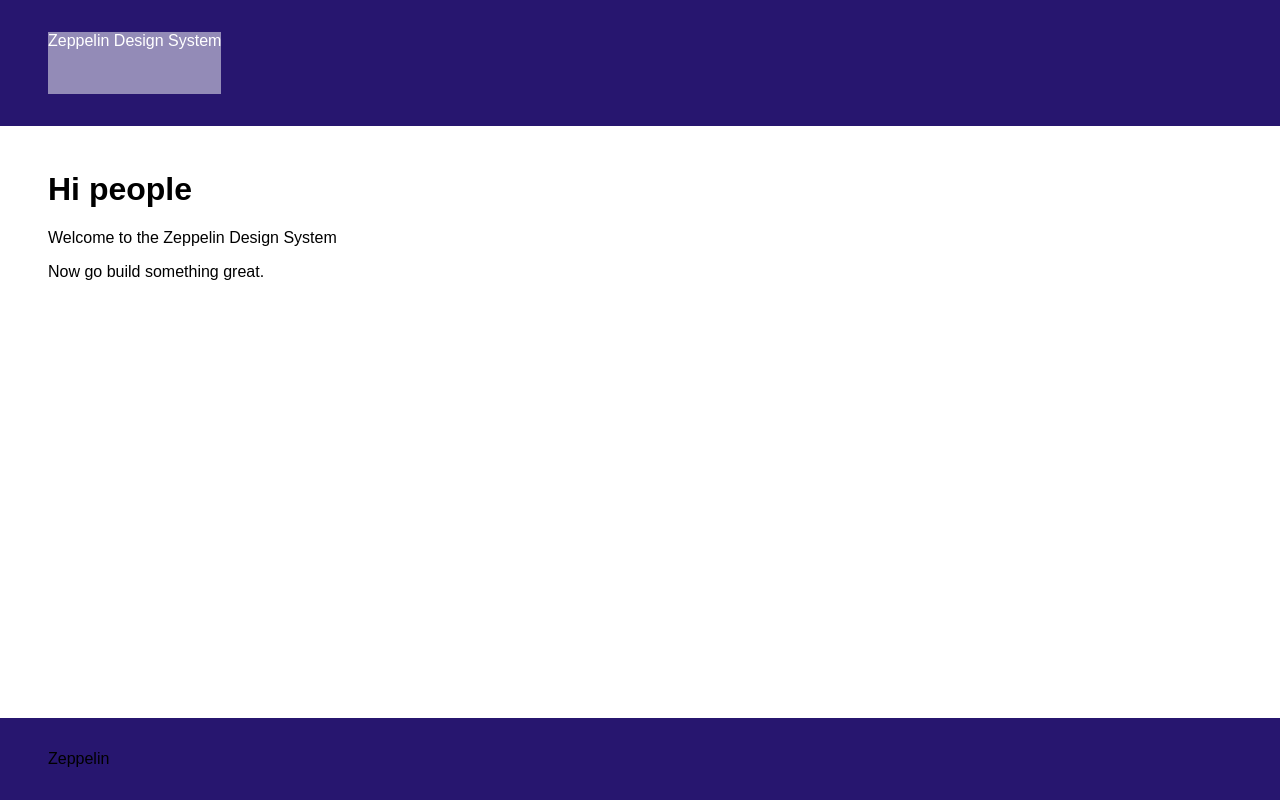
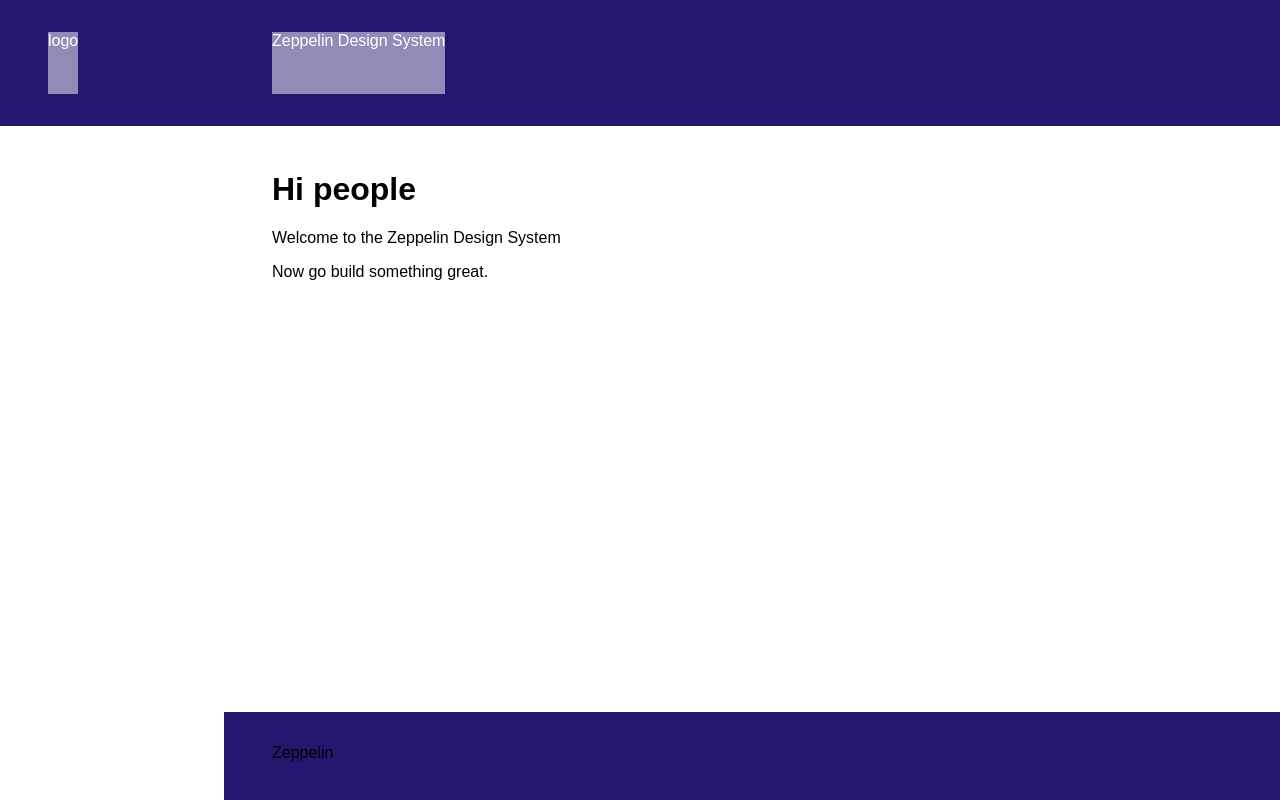
Before and after one commit to zepdev/design-system-website, a Gatsby site: page / in a window 1280 px wide. Built offline with nearby package versions, Linux system fonts and the light colour scheme; Gatsby itself is replaced by a stand-in of ours.

Commit message:
sidebar layout completed

```diff
--- a/src/components/footer.js
+++ b/src/components/footer.js
@@ -2,7 +2,9 @@ import React from 'react'
 
 const Footer = () => (
   <footer>
-    <div className="zds-footer">Zeppelin</div>
+    <div className="zds-footer">
+      <div className="zds-footer--container">Zeppelin</div>
+    </div>
   </footer>
 )
 
--- a/src/components/layout.js
+++ b/src/components/layout.js
@@ -4,6 +4,7 @@ import { StaticQuery, graphql } from 'gatsby'
 
 import Header from './header'
 import Footer from './footer'
+import Sidebar from './sidebar'
 import '../styles/layout.scss'
 
 const Layout = ({ children }) => (
@@ -19,11 +20,14 @@ const Layout = ({ children }) => (
     `}
     render={data => (
       <div className="zds-site">
-        <Header siteTitle={data.site.siteMetadata.title} />
-        <main>
-          <div className="zds-main">{children}</div>
-        </main>
-        <Footer />
+        <Sidebar />
+        <div className="zds-content">
+          <Header siteTitle={data.site.siteMetadata.title} />
+          <main>
+            <div className="zds-main">{children}</div>
+          </main>
+          <Footer />
+        </div>
       </div>
     )}
   />
--- /dev/null
+++ b/src/components/sidebar.jsx
@@ -0,0 +1,17 @@
+import React from 'react'
+//import PropTypes from 'prop-types'
+
+const Sidebar = () => (
+  <div className="zds-sidebar">
+    <div className="zds-header">
+      <div className="zds-header--container">logo</div>
+    </div>
+    <div className="zds-sidebar--container" />
+  </div>
+)
+
+Sidebar.propTypes = {}
+
+Sidebar.defaultProps = {}
+
+export default Sidebar
--- a/src/styles/layout.scss
+++ b/src/styles/layout.scss
@@ -21,7 +21,12 @@ main {
 
 .zds-site {
   display: flex;
+}
+
+.zds-content {
   flex-direction: column;
+  flex-grow: 1;
+  display: flex;
   min-height: 100vh;
 }
 
@@ -42,9 +47,17 @@ main {
   margin: 0;
 }
 
+.zds-sidebar {
+  display: none;
+}
+
 .zds-footer {
   background: #27166f;
   padding: 1.5rem 2rem;
+}
+
+.zds-footer--container {
+  min-height: 24px;
 }
 
 @include breakpoint(xxs) {
@@ -56,16 +69,12 @@ main {
   }
 
   .zds-header--container {
+    height: 50px;
+  }
+
+  .zds-header--container__logo {
+    max-width: $grid-col-width;
     margin-right: 1rem;
-    height: 50px;
-
-    &:first-child {
-      max-width: $grid-col-width;
-    }
-
-    &:last-child {
-      margin-right: 0;
-    }
   }
 
   .zds-headline__primary {
@@ -90,12 +99,12 @@ main {
   }
 
   .zds-header--container {
+    height: 50px;
+  }
+
+  .zds-header--container__logo {
+    max-width: $grid-col-width;
     margin-right: 1.5rem;
-    height: 50px;
-
-    &:first-child {
-      max-width: $grid-col-width;
-    }
   }
 
   .zds-main {
@@ -108,12 +117,11 @@ main {
   $grid-cols: 8;
 
   .zds-header--container {
-    margin-right: 1.5rem;
     height: 62px;
+  }
 
-    &:first-child {
-      max-width: $grid-col-width;
-    }
+  .zds-header--container__logo {
+    max-width: $grid-col-width;
   }
 
   .zds-main {
@@ -128,19 +136,40 @@ main {
   $grid-col-width: 34px;
   $grid-cols: 12;
 
-  .zds-header--container:first-child {
+  .zds-header--container__logo {
     display: none;
+  }
+
+  .zds-sidebar {
+    display: block;
+    flex-basis: 224px;
+  }
+
+  .zds-sidebar--container {
+    padding: 2rem;
   }
 }
 
 @include breakpoint(l) {
   $grid-col-width: 47px;
   $grid-cols: 8;
+
+  .zds-sidebar {
+    width: 276px;
+  }
 }
 
 @include breakpoint(xl) {
   $grid-col-width: 85px;
   $grid-cols: 8;
+
+  .zds-sidebar {
+    flex-basis: 300px;
+  }
+
+  .zds-sidebar--container {
+    padding: 3rem;
+  }
 
   .zds-footer {
     padding: 3rem 3rem;
```
